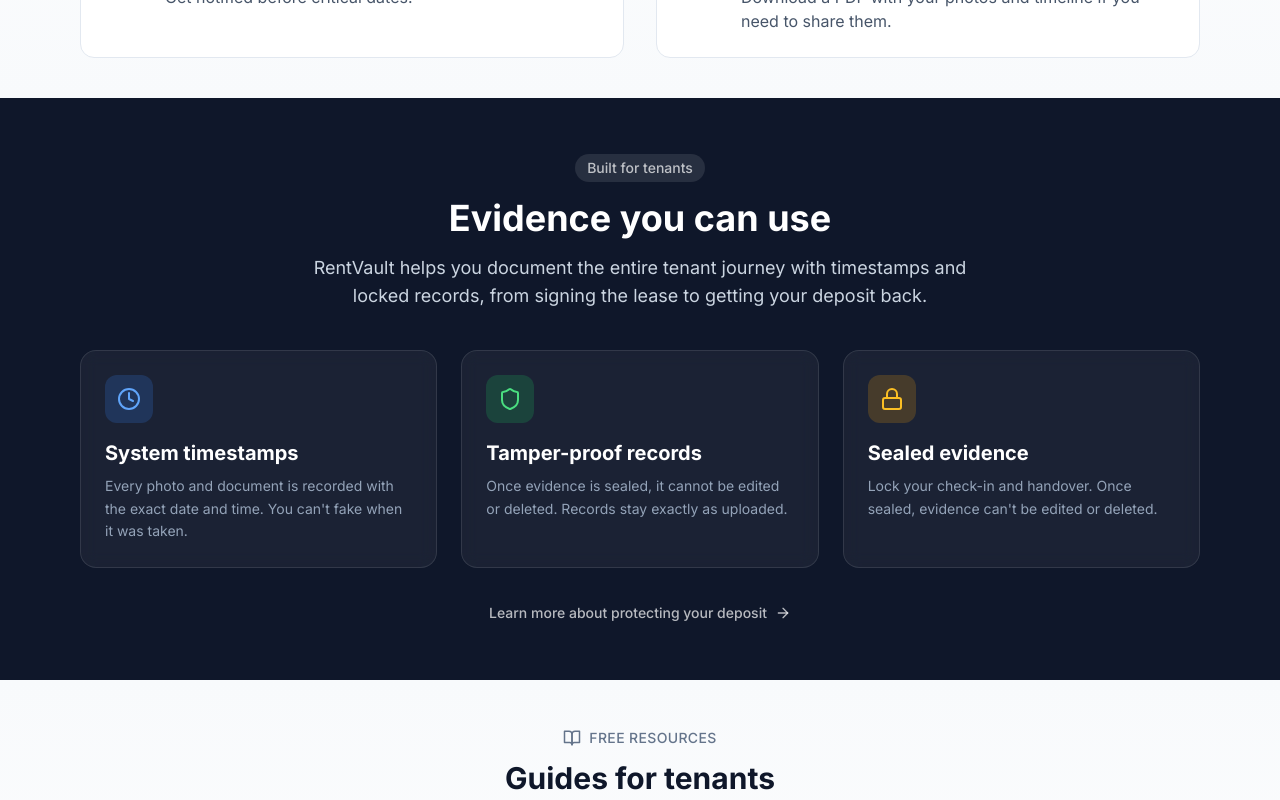
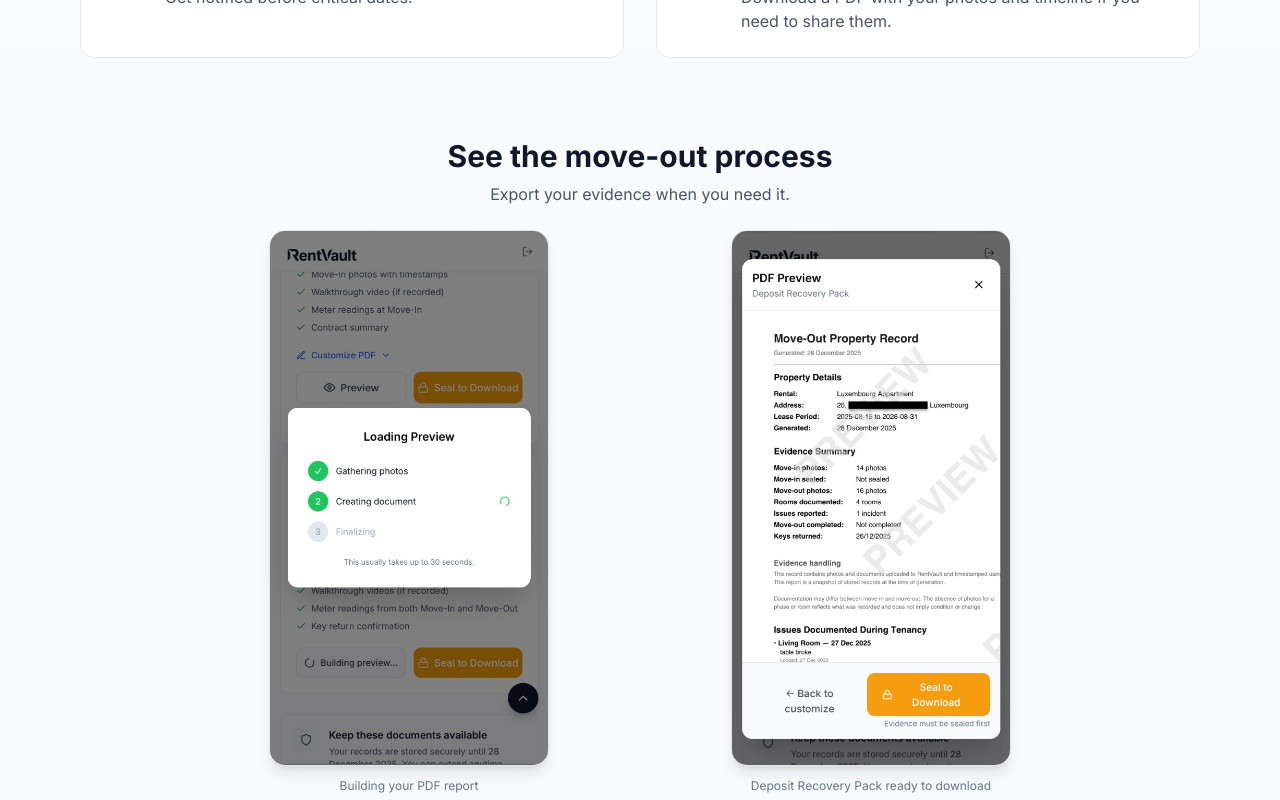
Before and after one commit to pipiagiorgi-rgb/guard-rent, a Next.js app: page / in a window 1280 px wide. Shown: the part 3840-4640 px from the top of the page. Built offline with nearby package versions, Linux system fonts and the light colour scheme; no server answers.

Commit message:
Homepage: Add move-out flow section with PDF export screenshots
New section after 'How it works':
- rentvault-pdf-export-loading-preview.jpg (building PDF)
- rentvault-deposit-recovery-pack-move-out.jpg (final preview)

Shows complete move-out → export workflow

```diff
--- a/src/app/page.tsx
+++ b/src/app/page.tsx
@@ -314,6 +314,40 @@
                     </div>
                 </section>
 
+                {/* Move-Out Flow Screenshots */}
+                <section className="py-8 md:py-10 px-4 md:px-6 bg-slate-50">
+                    <div className="max-w-[900px] mx-auto">
+                        <div className="text-center mb-6">
+                            <h2 className="text-2xl md:text-3xl font-bold text-slate-900 mb-2">See the move-out process</h2>
+                            <p className="text-slate-600">Export your evidence when you need it.</p>
+                        </div>
+                        <div className="grid md:grid-cols-2 gap-6">
+                            <div className="flex flex-col items-center">
+                                <div className="max-w-[280px] rounded-2xl overflow-hidden shadow-lg border border-slate-200 bg-white">
+                                    <img
+                                        src="/screenshots/rentvault-pdf-export-loading-preview.jpg"
+                                        alt="RentVault PDF export loading screen showing gathering photos, creating document, and finalizing steps"
+                                        className="w-full h-auto"
+                                        loading="lazy"
+                                    />
+                                </div>
+                                <p className="text-xs text-slate-500 mt-3 text-center">Building your PDF report</p>
+                            </div>
+                            <div className="flex flex-col items-center">
+                                <div className="max-w-[280px] rounded-2xl overflow-hidden shadow-lg border border-slate-200 bg-white">
+                                    <img
+                                        src="/screenshots/rentvault-deposit-recovery-pack-move-out.jpg"
+                                        alt="RentVault Deposit Recovery Pack showing move-out property record with evidence summary and issues documented"
+                                        className="w-full h-auto"
+                                        loading="lazy"
+                                    />
+                                </div>
+                                <p className="text-xs text-slate-500 mt-3 text-center">Deposit Recovery Pack ready to download</p>
+                            </div>
+                        </div>
+                    </div>
+                </section>
+
                 {/* Evidence Technology - First of its kind */}
                 <section className="py-10 md:py-14 px-4 md:px-6 bg-slate-900">
                     <div className="max-w-[1120px] mx-auto">
```
Also changed, not shown: public/screenshots/rentvault-deposit-recovery-pack-move-out.jpg (added), public/screenshots/rentvault-pdf-export-loading-preview.jpg (added).
